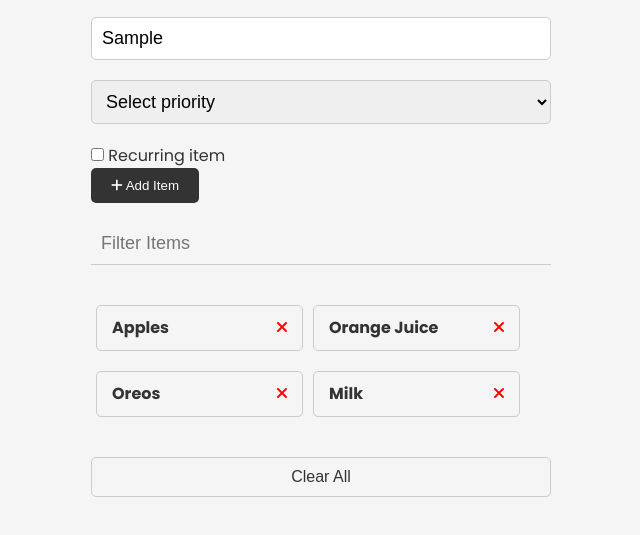
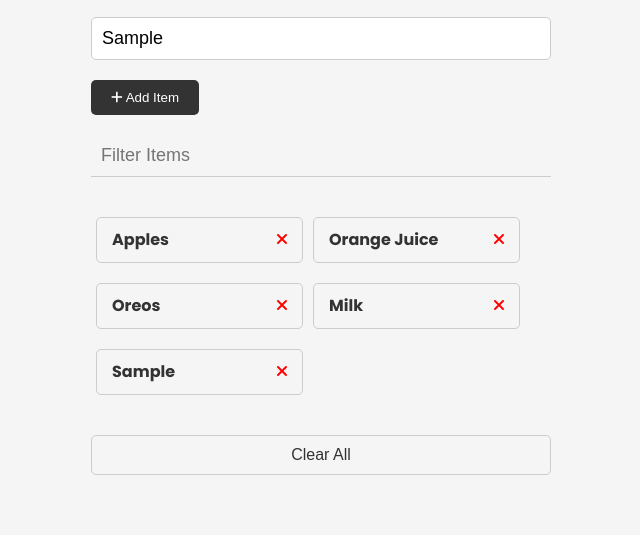
Before and after one commit to Bayelaye313/30daysjs, a plain HTML site: page udemy_js_challenge/DOM_manip/challenge1/index.html in a window 1280 px wide. Both pictures are taken after typing "Sample" into the empty fields and a click on the button "Add Item". Shown: the part 117-652 px from the top of the page, without its empty margins (319-959 px from the left). Drawn offline with Linux system fonts and the light colour scheme.

Commit message:
shoping project

```diff
--- a/udemy_js_challenge/DOM_manip/challenge1/index.html
+++ b/udemy_js_challenge/DOM_manip/challenge1/index.html
@@ -2,7 +2,7 @@
 <html lang="en">
   <head>
     <meta charset="UTF-8" />
-    <!-- <meta http-equiv="X-UA-Compatible" content="IE=edge" /> -->
+    <meta http-equiv="X-UA-Compatible" content="IE=edge" />
     <meta name="viewport" content="width=device-width, initial-scale=1.0" />
     <link
       rel="stylesheet"
@@ -30,17 +30,17 @@
             name="item"
             placeholder="Enter Item"/>
         </div>
-        <!-- select input -->
+        <!-- select input
         <select name="priority" id="priority-input" class="form-input">
           <option value="0">Select priority</option>
           <option value="1">1</option>
           <option value="2">2</option>
           <option value="3">3</option>
         </select>
-        <!-- checkbox input -->
+         checkbox input
         <input type="checkbox" id="checkbox" />
         Recurring item
-
+        -->
         <div class="form-control">
           <button type="submit" class="btn">
             <i class="fa-solid fa-plus"></i> Add Item
--- a/udemy_js_challenge/DOM_manip/challenge1/script.js
+++ b/udemy_js_challenge/DOM_manip/challenge1/script.js
@@ -82,7 +82,7 @@ checkboxinput.addEventListener('change', oncheck)
 
 iteminput.addEventListener('focus', onfocus);
 iteminput.addEventListener('blur', onblur)
-*/
+
 
 const submit = document.querySelector('.btn')
 const form = document.querySelector('#item-form');
@@ -101,4 +101,36 @@ function onsubmit(e) {
 
 }
 
-form.addEventListener('submit', onsubmit)
+form.addEventListener('submit', onsubmit);
+
+*/
+
+
+//starting project
+
+//add item
+const itemForm = document.getElementById('item-form');
+const itemInput = document.getElementById('item-input');
+const itemList = document.getElementById('item-list');
+
+//event listeners
+function addItem(e){
+    e.preventDefault();
+    const newItem = document.createElement('li');
+    const inputtext= itemInput.value;
+
+    //create buttons
+    const removeButton = document.createElement('button');
+    removeButton.className = 'remove-item btn-link text-red';
+    const icone = document.createElement('i');
+    icone.className = 'fa-solid fa-xmark';
+
+
+    removeButton.appendChild(icone);
+    newItem.appendChild(document.createTextNode(inputtext));
+    newItem.appendChild(removeButton);
+
+    itemList.appendChild(newItem)
+}
+
+itemForm.addEventListener('submit', addItem);
```
